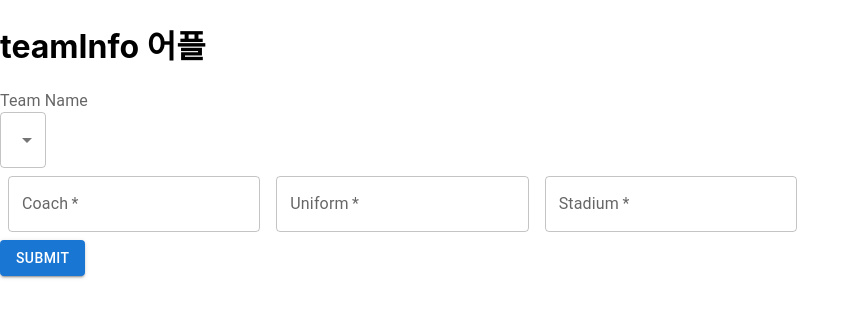
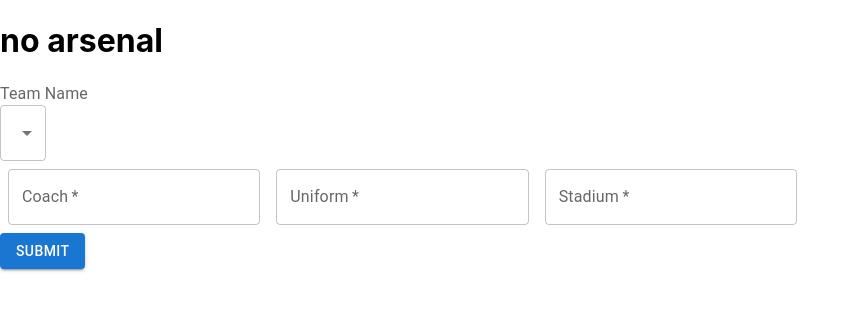
Before and after one commit to dohyungkk/soccer_fullstack, a React (Create React App) app: page / in a window 1280 px wide. Shown: the top 318 px of the page, without its empty margins (0-860 px from the left). Built offline with nearby package versions, Linux system fonts and the light colour scheme.

Commit message:
Modified with React Hooks, and Material-UI

```diff
--- a/src/App.js
+++ b/src/App.js
@@ -4,7 +4,7 @@
 const App = () => {
   return (
     <>
-      <h1>teamInfo 어플</h1>
+      <h1>no arsenal</h1>
 
       <PostForm />
     </>
```
